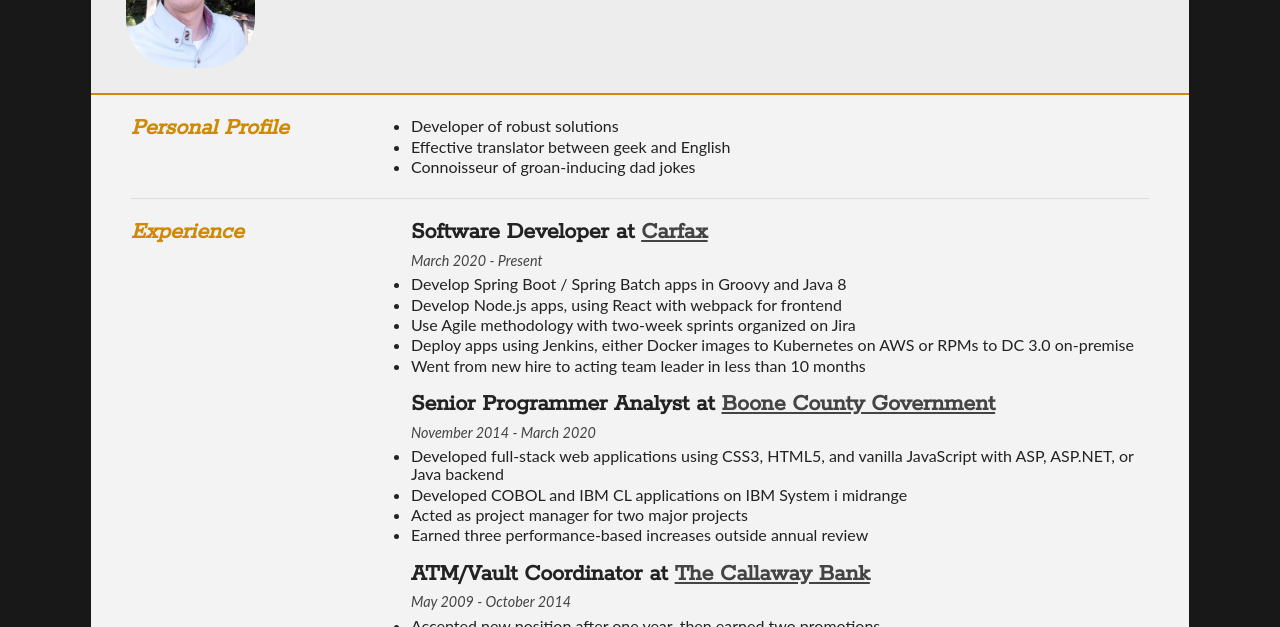
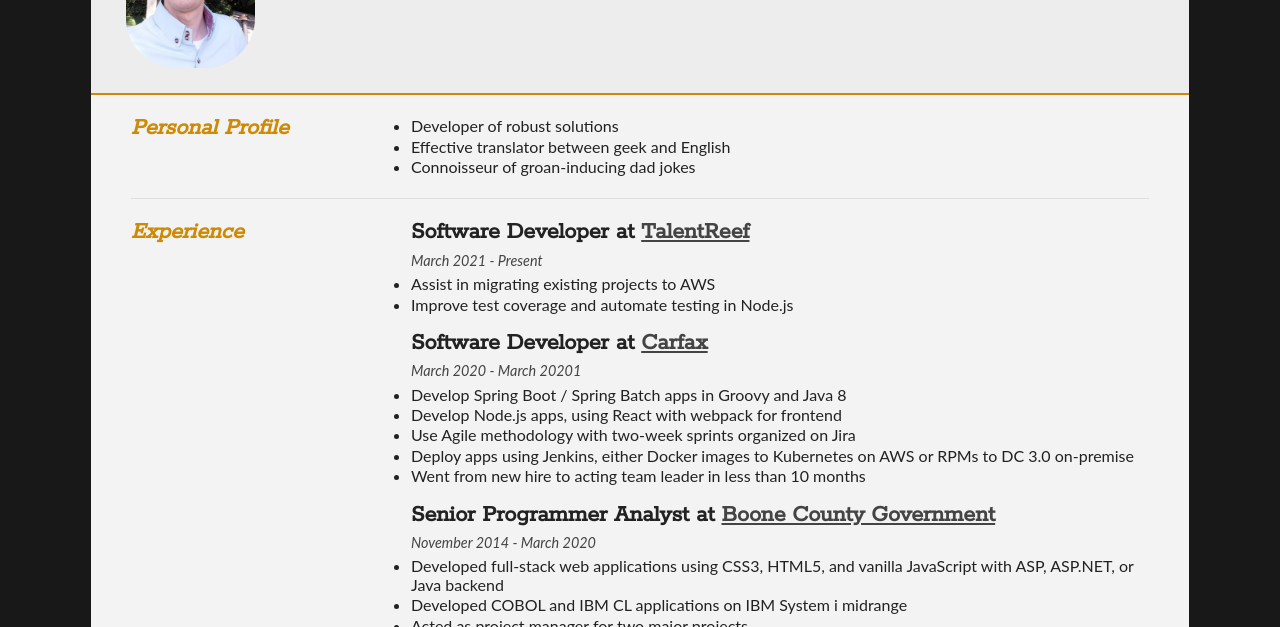
Before and after one commit to davidbowland/dbowland-ui, a Gatsby site: page / in a window 1280 px wide. Shown: the part 173-800 px from the top of the page. Built offline with nearby package versions, Linux system fonts and the light colour scheme; Gatsby itself is replaced by a stand-in of ours.

Commit message:
Update resume (#6)

```diff
--- a/src/assets/jokes.yaml
+++ b/src/assets/jokes.yaml
@@ -2,7 +2,7 @@ jokes:
   - Did you hear about the circus fire? It was intense.
   - Did you hear about the two silkworms who had a race? It ended in a tie!
   - When is a door not a door? When it's ajar.
-  - Somebody stole my copy of Microsoft Office! I don't who who it was, but I will track them down -- they have my Word.
+  - Somebody stole my copy of Microsoft Office! I don't know who it was, but I will track them down -- they have my Word.
   - What do you call a fake noodle? An impasta.
   - You know, koalas are technically marsupials -- not bears. Do you know why they don't count as bears? They didn't pass the koala-fications.
   - I think the guy who sold me these shoes might have been a drug dealer. I don't know what he laced them with but I've been trippin' all week!
--- a/src/components/resume/index.tsx
+++ b/src/components/resume/index.tsx
@@ -100,11 +100,30 @@ const Resume = (): JSX.Element => {
             <article>
               <ResumeSectionContentTitle>
                 Software Developer at{' '}
+                <ResumeAnchor href="https://www.talentreef.com/" rel="noopener noreferrer">
+                  TalentReef
+                </ResumeAnchor>
+              </ResumeSectionContentTitle>
+              <ResultSubDetails>March&nbsp;2021 - Present</ResultSubDetails>
+              <ResumeJobDescription>
+                <ResumeJobDescriptionDetail>
+                  Assist in migrating existing projects to AWS
+                </ResumeJobDescriptionDetail>
+                <ResumeJobDescriptionDetail>
+                  Improve test coverage and automate testing in Node.js
+                </ResumeJobDescriptionDetail>
+              </ResumeJobDescription>
+              <ClearFloat />
+            </article>
+
+            <article>
+              <ResumeSectionContentTitle>
+                Software Developer at{' '}
                 <ResumeAnchor href="https://www.carfax.com/" rel="noopener noreferrer">
                   Carfax
                 </ResumeAnchor>
               </ResumeSectionContentTitle>
-              <ResultSubDetails>March&nbsp;2020 - Present</ResultSubDetails>
+              <ResultSubDetails>March&nbsp;2020 - March&nbsp;20201</ResultSubDetails>
               <ResumeJobDescription>
                 <ResumeJobDescriptionDetail>
                   Develop Spring Boot / Spring Batch apps in Groovy and Java 8
@@ -147,22 +166,6 @@ const Resume = (): JSX.Element => {
                 </ResumeJobDescriptionDetail>
                 <ResumeJobDescriptionDetail>
                   Earned three performance-based increases outside annual review
-                </ResumeJobDescriptionDetail>
-              </ResumeJobDescription>
-              <ClearFloat />
-            </article>
-
-            <article>
-              <ResumeSectionContentTitle>
-                ATM/Vault Coordinator at{' '}
-                <ResumeAnchor href="https://www.callawaybank.com/" rel="noopener noreferrer">
-                  The Callaway Bank
-                </ResumeAnchor>
-              </ResumeSectionContentTitle>
-              <ResultSubDetails>May&nbsp;2009 - October&nbsp;2014</ResultSubDetails>
-              <ResumeJobDescription>
-                <ResumeJobDescriptionDetail>
-                  Accepted new position after one year, then earned two promotions
                 </ResumeJobDescriptionDetail>
               </ResumeJobDescription>
               <ClearFloat />
```
Also changed, not shown: .github/workflows/pull_request.yml, .github/workflows/push.yml, 3 other files.
